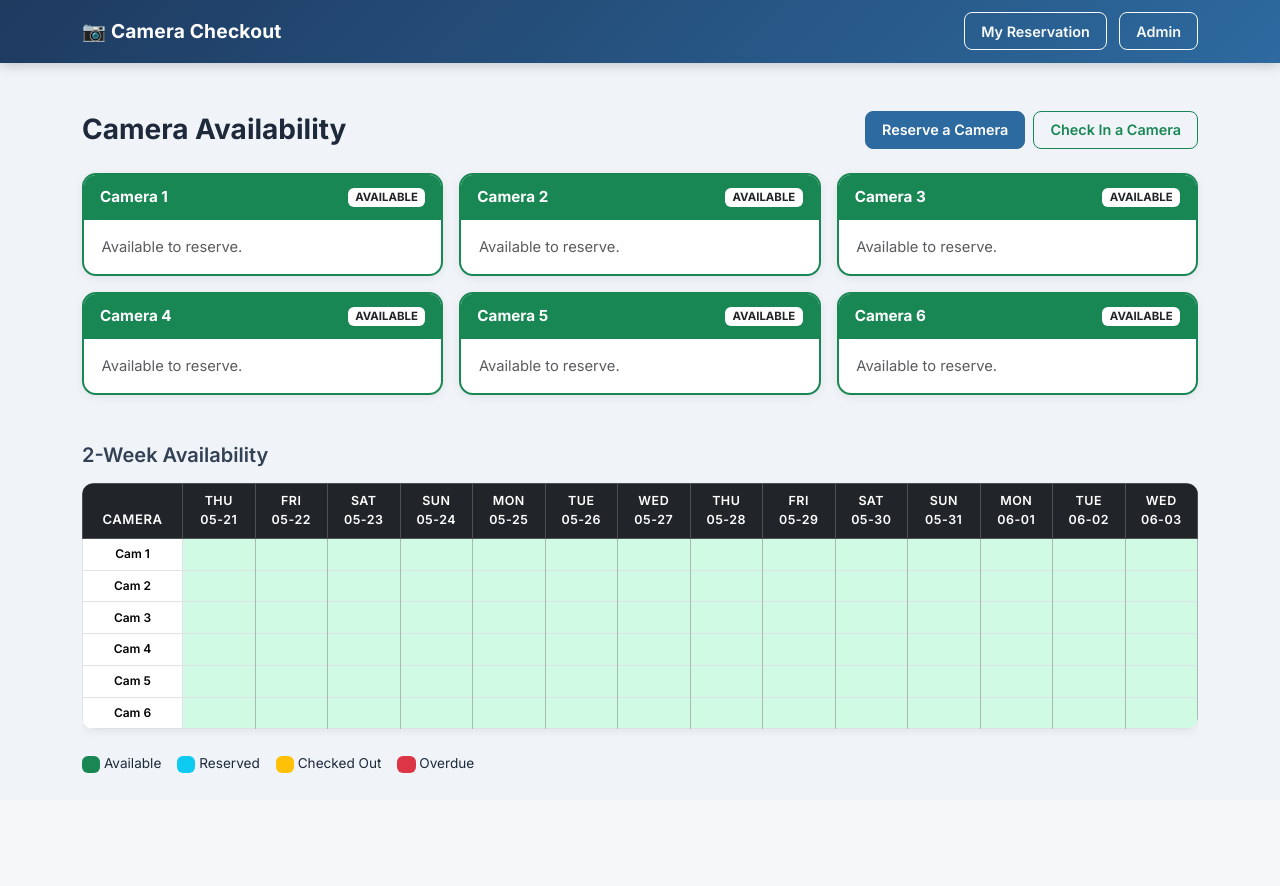
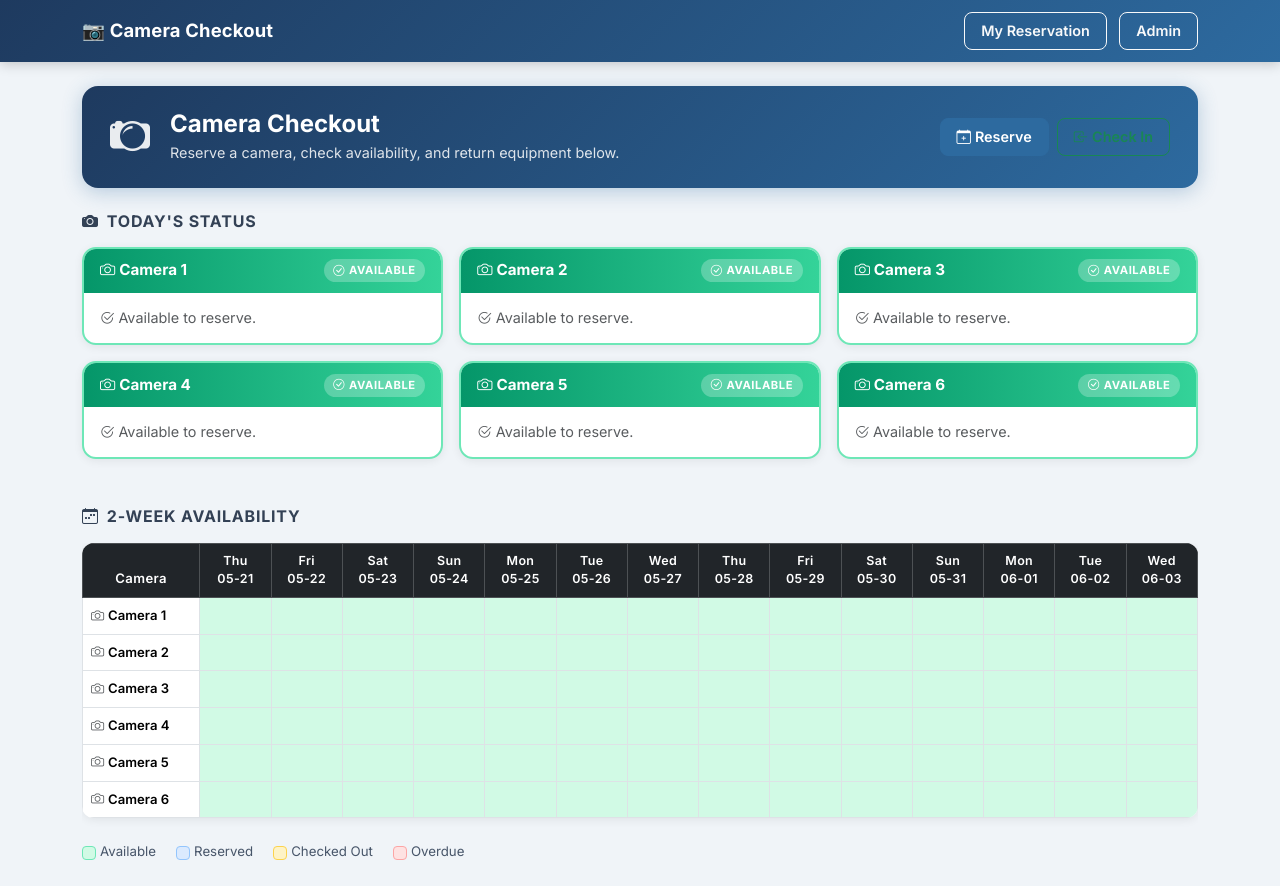
Before and after one commit to anthonyhoffman/CameraCheckout, a Flask app: page / in a window 1280 px wide. Before the commit the page ends 773 px from the top, so only its background shows below. Run offline with Flask 3, Linux system fonts and the light colour scheme; data comes from the database, SQL or seed files in the repository; data that the repository does not hold is empty.

Commit message:
Camera rename in admin, Bootstrap Icons, visual refresh

```diff
--- a/app.py
+++ b/app.py
@@ -19,6 +19,12 @@ db.init_db()
 @app.template_filter("strptime_weekday")
 def strptime_weekday(date_str):
     return date.fromisoformat(date_str).weekday()
+
+@app.template_filter("camera_label")
+def camera_label(cam):
+    if cam["name"]:
+        return f"Camera {cam['number']} — {cam['name']}"
+    return f"Camera {cam['number']}"
 
 
 # ---------------------------------------------------------------------------
@@ -186,6 +192,15 @@ def admin_extend(res_id):
     return redirect(url_for("admin_dashboard"))
 
 
+@app.route("/admin/rename-camera/<int:camera_id>", methods=["POST"])
+@admin_required
+def admin_rename_camera(camera_id):
+    name = request.form.get("name", "").strip()
+    db.rename_camera(camera_id, name)
+    flash("Camera name updated.", "success")
+    return redirect(url_for("admin_dashboard"))
+
+
 @app.route("/admin/add-camera", methods=["POST"])
 @admin_required
 def admin_add_camera():
--- a/static/style.css
+++ b/static/style.css
@@ -15,45 +15,102 @@ body {
 }
 
 .navbar-brand {
-  font-size: 1.2rem;
+  font-size: 1.15rem;
   font-weight: 700;
   letter-spacing: 0.01em;
 }
 
-/* ── Page headings ── */
-h1.h3 {
-  font-weight: 700;
-  color: #1e293b;
+/* ── Hero banner ── */
+.hero-banner {
+  background: linear-gradient(135deg, #1e3a5f 0%, #2d6a9f 100%);
+  border-radius: 16px;
+  padding: 1.5rem 1.75rem;
+  display: flex;
+  align-items: center;
+  gap: 1.25rem;
+  color: white;
+  box-shadow: 0 4px 20px rgba(45,106,159,0.3);
 }
 
-h5 {
-  font-weight: 600;
-  color: #334155;
+.hero-icon {
+  font-size: 2.5rem;
+  line-height: 1;
+  opacity: 0.9;
 }
 
-/* ── Cards ── */
-.card {
+.hero-title {
+  font-size: 1.5rem;
+  font-weight: 700;
+  margin: 0;
+  color: white;
+}
+
+.hero-sub {
+  margin: 0.2rem 0 0;
+  font-size: 0.9rem;
+  opacity: 0.85;
+}
+
+/* ── Section labels ── */
+.section-label {
+  font-weight: 700;
+  color: #334155;
+  font-size: 1rem;
+  text-transform: uppercase;
+  letter-spacing: 0.05em;
+}
+
+/* ── Status cards ── */
+.status-card {
   border-radius: 14px;
+  border: 2px solid transparent;
   box-shadow: 0 2px 10px rgba(0,0,0,0.07);
   transition: transform 0.15s ease, box-shadow 0.15s ease;
   overflow: hidden;
-  border-width: 2px !important;
 }
 
-.card:hover {
+.status-card:hover {
   transform: translateY(-3px);
   box-shadow: 0 8px 24px rgba(0,0,0,0.12);
 }
 
-.card-header {
-  font-size: 0.95rem;
-  padding: 0.7rem 1rem;
+.status-card .card-header {
+  padding: 0.65rem 1rem;
   border-bottom: none;
+  font-size: 0.9rem;
 }
 
-.card-body {
-  padding: 1rem 1.1rem;
-  font-size: 0.92rem;
+.status-card .card-body {
+  padding: 0.9rem 1rem;
+  font-size: 0.9rem;
+}
+
+/* Status variants */
+.status-available  { border-color: #6ee7b7; }
+.status-available .card-header  { background: linear-gradient(90deg,#059669,#34d399); color: white; }
+
+.status-reserved   { border-color: #93c5fd; }
+.status-reserved .card-header   { background: linear-gradient(90deg,#2563eb,#60a5fa); color: white; }
+
+.status-out        { border-color: #fcd34d; }
+.status-out .card-header        { background: linear-gradient(90deg,#d97706,#fbbf24); color: white; }
+
+.status-overdue    { border-color: #fca5a5; }
+.status-overdue .card-header    { background: linear-gradient(90deg,#dc2626,#f87171); color: white; }
+
+/* ── Camera label & status pill ── */
+.camera-label {
+  font-weight: 700;
+  font-size: 0.95rem;
+}
+
+.status-pill {
+  font-size: 0.7rem;
+  font-weight: 700;
+  letter-spacing: 0.05em;
+  background: rgba(255,255,255,0.25);
+  border-radius: 99px;
+  padding: 0.2rem 0.6rem;
 }
 
 /* ── Buttons ── */
@@ -80,7 +137,6 @@ h5 {
   background: #2d6a9f;
   border-color: #2d6a9f;
 }
-
 .btn-primary:hover {
   background: #1e3a5f;
   border-color: #1e3a5f;
@@ -99,20 +155,11 @@ h5 {
   box-shadow: 0 0 0 3px rgba(45,106,159,0.15);
 }
 
-.form-label {
-  color: #334155;
-  margin-bottom: 0.35rem;
-}
-
-.form-text {
-  color: #64748b;
-}
+.form-label { color: #334155; margin-bottom: 0.35rem; }
+.form-text  { color: #64748b; }
 
 /* ── Alerts ── */
-.alert {
-  border-radius: 10px;
-  font-size: 0.92rem;
-}
+.alert { border-radius: 10px; font-size: 0.92rem; }
 
 /* ── Calendar table ── */
 .calendar-table {
@@ -130,15 +177,38 @@ h5 {
   padding: 0.5rem 0.3rem;
 }
 
-.calendar-table td {
-  padding: 0.4rem 0.25rem;
-  font-size: 0.75rem;
+.cal-cell { padding: 0.4rem 0.25rem; font-size: 0.75rem; }
+.cal-available { background: #d1fae5 !important; }
+.cal-reserved  { background: #dbeafe !important; }
+.cal-out       { background: #fef3c7 !important; }
+.cal-overdue   { background: #fee2e2 !important; }
+
+/* ── Calendar legend ── */
+.legend {
+  display: flex;
+  gap: 1.25rem;
+  flex-wrap: wrap;
+  font-size: 0.83rem;
+  color: #475569;
+  align-items: center;
 }
 
-.calendar-table td.table-success { background-color: #d1fae5 !important; }
-.calendar-table td.table-info    { background-color: #dbeafe !important; }
-.calendar-table td.table-warning { background-color: #fef3c7 !important; }
-.calendar-table td.table-danger  { background-color: #fee2e2 !important; }
+.legend-dot {
+  display: inline-block;
+  width: 14px;
+  height: 14px;
+  border-radius: 4px;
+  margin-right: 4px;
+  vertical-align: middle;
+}
+
+/* ── Table ── */
+.table { font-size: 0.9rem; }
+.table thead th {
+  font-weight: 600;
+  font-size: 0.82rem;
+  letter-spacing: 0.03em;
+}
 
 /* ── Flatpickr overrides ── */
 .flatpickr-calendar {
@@ -161,10 +231,7 @@ h5 {
   border-radius: 12px 12px 0 0;
 }
 
-.flatpickr-weekday {
-  font-weight: 600;
-  color: #334155;
-}
+.flatpickr-weekday { font-weight: 600; color: #334155; }
 
 .flatpickr-day {
   border-radius: 8px;
@@ -174,19 +241,11 @@ h5 {
   max-width: 42px;
 }
 
-/* ── Table ── */
-.table {
-  font-size: 0.9rem;
+/* ── Misc ── */
+code {
+  background: #f1f5f9;
+  border-radius: 4px;
+  padding: 0.1rem 0.4rem;
+  font-size: 0.85rem;
+  color: #0f172a;
 }
-
-.table thead th {
-  font-weight: 600;
-  font-size: 0.82rem;
-  letter-spacing: 0.04em;
-  text-transform: uppercase;
-}
-
-/* ── Container padding ── */
-.container.my-4 {
-  padding-top: 1.5rem;
-}
--- a/templates/base.html
+++ b/templates/base.html
@@ -8,6 +8,7 @@
   <link href="https://fonts.googleapis.com/css2?family=Inter:wght@400;500;600;700&display=swap" rel="stylesheet">
   <link href="https://cdn.jsdelivr.net/npm/bootstrap@5.3.3/dist/css/bootstrap.min.css" rel="stylesheet">
   <link rel="stylesheet" href="https://cdn.jsdelivr.net/npm/flatpickr/dist/flatpickr.min.css">
+  <link rel="stylesheet" href="https://cdn.jsdelivr.net/npm/bootstrap-icons@1.11.3/font/bootstrap-icons.min.css">
   <link rel="stylesheet" href="{{ url_for('static', filename='style.css') }}">
 </head>
 <body>
--- a/templates/index.html
+++ b/templates/index.html
@@ -2,15 +2,26 @@
 {% block title %}Camera Checkout — Home{% endblock %}
 
 {% block content %}
-<div class="d-flex justify-content-between align-items-center mb-4">
-  <h1 class="h3 mb-0">Camera Availability</h1>
-  <div class="d-flex gap-2">
-    <a href="{{ url_for('reserve') }}" class="btn btn-primary">Reserve a Camera</a>
-    <a href="{{ url_for('checkin') }}" class="btn btn-outline-success">Check In a Camera</a>
+
+<!-- Hero -->
+<div class="hero-banner mb-4">
+  <div class="hero-icon"><i class="bi bi-camera2"></i></div>
+  <div>
+    <h1 class="hero-title">Camera Checkout</h1>
+    <p class="hero-sub">Reserve a camera, check availability, and return equipment below.</p>
+  </div>
+  <div class="d-flex gap-2 ms-auto">
+    <a href="{{ url_for('reserve') }}" class="btn btn-primary">
+      <i class="bi bi-calendar-plus me-1"></i>Reserve
+    </a>
+    <a href="{{ url_for('checkin') }}" class="btn btn-outline-success">
+      <i class="bi bi-box-arrow-in-left me-1"></i>Check In
+    </a>
   </div>
 </div>
 
-<!-- Today's status cards -->
+<!-- Camera cards -->
+<h5 class="section-label mb-3"><i class="bi bi-camera-fill me-2"></i>Today's Status</h5>
 <div class="row g-3 mb-5">
   {% for item in cameras %}
     {% set cam = item.camera %}
@@ -18,28 +29,34 @@
     {% set overdue = res and res['status'] == 'checked_out' and res['return_date'] < today %}
 
     <div class="col-sm-6 col-md-4">
-      <div class="card h-100 {% if overdue %}border-danger{% elif res %}border-warning{% else %}border-success{% endif %}">
-        <div class="card-header d-flex justify-content-between align-items-center
-          {% if overdue %}bg-danger text-white{% elif res %}bg-warning{% else %}bg-success text-white{% endif %}">
-          <strong>Camera {{ cam['number'] }}</strong>
-          <span class="badge bg-white text-dark">
-            {% if overdue %}OVERDUE
-            {% elif res and res['status'] == 'checked_out' %}CHECKED OUT
-            {% elif res %}RESERVED
-            {% else %}AVAILABLE
-            {% endif %}
+      <div class="card h-100 status-card
+        {% if overdue %}status-overdue
+        {% elif res and res['status'] == 'checked_out' %}status-out
+        {% elif res %}status-reserved
+        {% else %}status-available{% endif %}">
+
+        <div class="card-header d-flex justify-content-between align-items-center">
+          <span class="camera-label">
+            <i class="bi bi-camera me-1"></i>{{ cam | camera_label }}
+          </span>
+          <span class="status-pill">
+            {% if overdue %}<i class="bi bi-exclamation-triangle-fill me-1"></i>OVERDUE
+            {% elif res and res['status'] == 'checked_out' %}<i class="bi bi-arrow-up-right-circle me-1"></i>OUT
+            {% elif res %}<i class="bi bi-clock me-1"></i>RESERVED
+            {% else %}<i class="bi bi-check-circle me-1"></i>AVAILABLE{% endif %}
           </span>
         </div>
+
         <div class="card-body">
           {% if res %}
-            <p class="mb-1"><strong>Student:</strong> {{ res['student_name'] }}</p>
-            <p class="mb-1"><strong>Pickup:</strong> {{ res['pickup_date'] }}</p>
+            <p class="mb-1"><i class="bi bi-person me-1 text-muted"></i>{{ res['student_name'] }}</p>
+            <p class="mb-1"><i class="bi bi-calendar-event me-1 text-muted"></i>Pickup: {{ res['pickup_date'] }}</p>
             <p class="mb-0 {% if overdue %}text-danger fw-bold{% endif %}">
-              <strong>Due back:</strong> {{ res['return_date'] }}
-              {% if overdue %} — OVERDUE{% endif %}
+              <i class="bi bi-calendar-x me-1 {% if not overdue %}text-muted{% endif %}"></i>
+              Due: {{ res['return_date'] }}{% if overdue %} — OVERDUE{% endif %}
             </p>
           {% else %}
-            <p class="text-muted mb-0">Available to reserve.</p>
+            <p class="text-muted mb-0"><i class="bi bi-check2-circle me-1"></i>Available to reserve.</p>
           {% endif %}
         </div>
       </div>
@@ -47,8 +64,8 @@
   {% endfor %}
 </div>
 
-<!-- 2-week availability calendar -->
-<h5 class="mb-3">2-Week Availability</h5>
+<!-- 2-week calendar -->
+<h5 class="section-label mb-3"><i class="bi bi-calendar-week me-2"></i>2-Week Availability</h5>
 <div class="table-responsive">
   <table class="table table-bordered text-center align-middle calendar-table">
     <thead class="table-dark">
@@ -65,16 +82,17 @@
     <tbody>
       {% for row in calendar_rows %}
         <tr>
-          <td class="fw-semibold">Cam {{ row.camera['number'] }}</td>
+          <td class="fw-semibold text-start ps-2" style="font-size:0.82rem">
+            <i class="bi bi-camera me-1 text-muted"></i>{{ row.camera | camera_label }}
+          </td>
           {% for d in calendar_dates %}
             {% set res = row.days[d] %}
             {% set overdue = res and res['status'] == 'checked_out' and res['return_date'] < today %}
-            <td class="
-              {% if overdue %}table-danger
-              {% elif res and res['status'] == 'checked_out' %}table-warning
-              {% elif res %}table-info
-              {% else %}table-success
-              {% endif %}"
+            <td class="cal-cell
+              {% if overdue %}cal-overdue
+              {% elif res and res['status'] == 'checked_out' %}cal-out
+              {% elif res %}cal-reserved
+              {% else %}cal-available{% endif %}"
               title="{% if res %}{{ res['student_name'] }} ({{ res['status'] }}){% else %}Available{% endif %}">
               {% if res %}
                 <span style="font-size:0.7rem">{{ res['student_name'].split()[0] }}</span>
@@ -87,10 +105,10 @@
   </table>
 </div>
 
-<div class="mt-2 mb-4 d-flex gap-3 flex-wrap" style="font-size:0.85rem">
-  <span><span class="badge bg-success">&nbsp;&nbsp;</span> Available</span>
-  <span><span class="badge bg-info">&nbsp;&nbsp;</span> Reserved</span>
-  <span><span class="badge bg-warning text-dark">&nbsp;&nbsp;</span> Checked Out</span>
-  <span><span class="badge bg-danger">&nbsp;&nbsp;</span> Overdue</span>
+<div class="legend mt-2 mb-4">
+  <span><span class="legend-dot" style="background:#d1fae5;border:1.5px solid #6ee7b7"></span>Available</span>
+  <span><span class="legend-dot" style="background:#dbeafe;border:1.5px solid #93c5fd"></span>Reserved</span>
+  <span><span class="legend-dot" style="background:#fef3c7;border:1.5px solid #fcd34d"></span>Checked Out</span>
+  <span><span class="legend-dot" style="background:#fee2e2;border:1.5px solid #fca5a5"></span>Overdue</span>
 </div>
 {% endblock %}
```
Also changed, not shown: database.py (+11 -0 lines), templates/admin_dashboard.html (+62 -32 lines).
